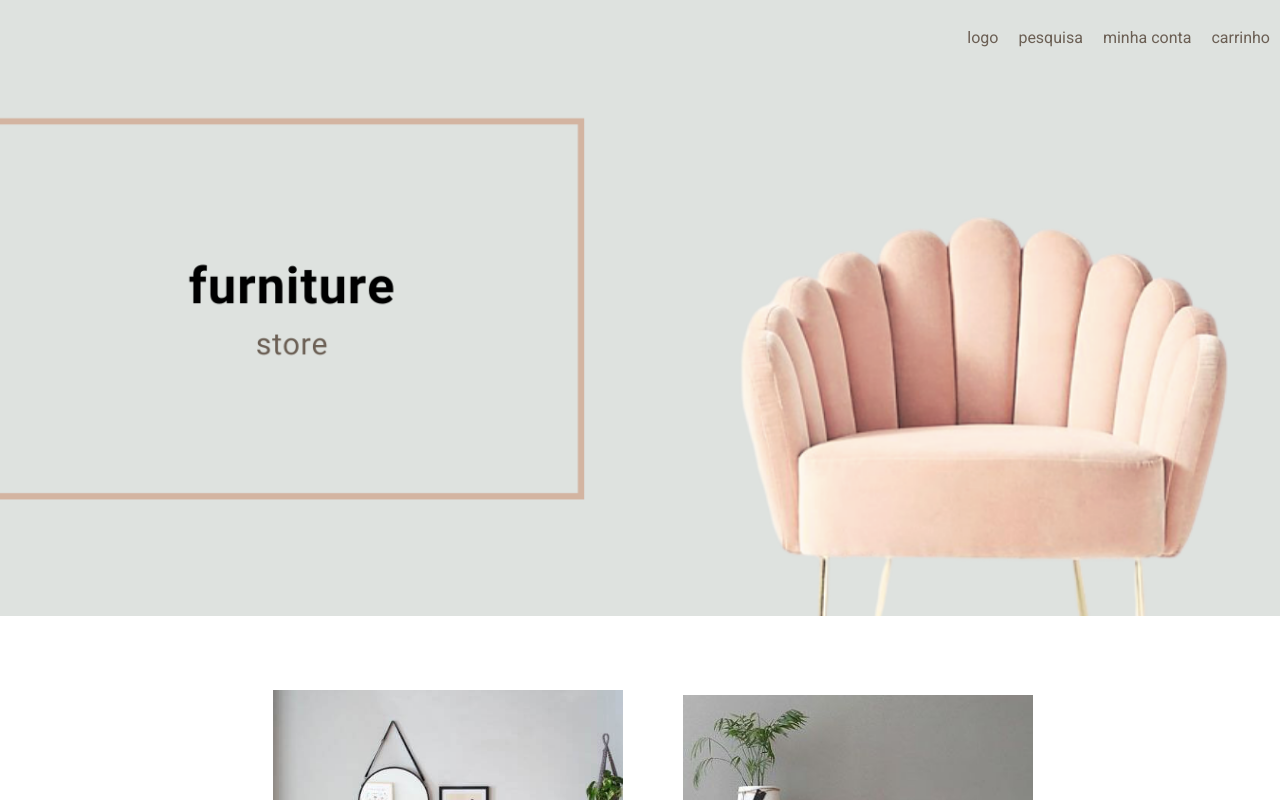
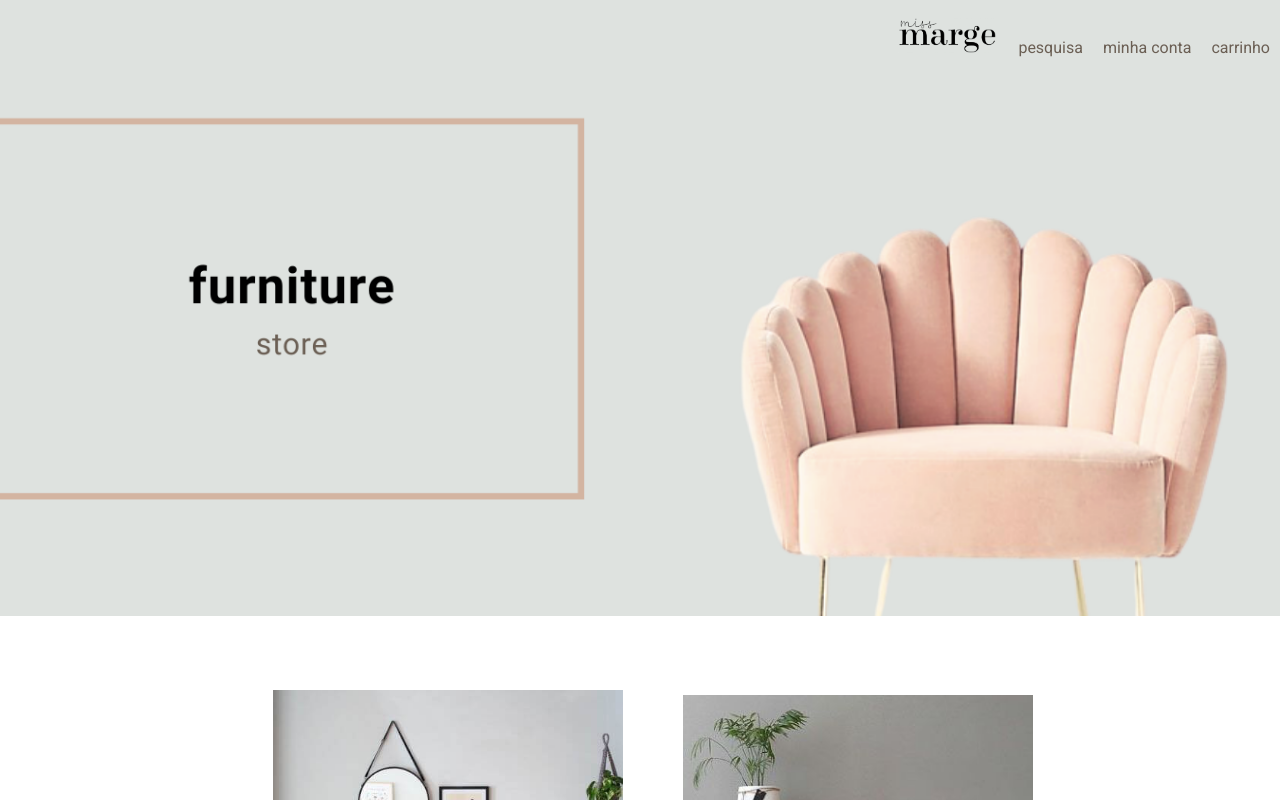
Before and after one commit to marjoriernunes/e-commerce-project, an Angular app in the folder e-commerce/: page /home in a window 1280 px wide. Shown: the top 800 px of the page. Built offline with nearby package versions, Linux system fonts and the light colour scheme.

Commit message:
add brand logo

```diff
--- a/e-commerce/src/app/shared/footer/footer.component.scss
+++ b/e-commerce/src/app/shared/footer/footer.component.scss
@@ -1,12 +1,13 @@
 section {
   width: 100%;
-  height: 325px;
+  height: 200px;
   display: flex;
-  align-items: center;
+  align-items: flex-start;
   justify-content: center;
+  background-color: #F7F7F9;
 }
 
 .footer {
   width: 95%;
-  border-top: 2px solid #D3B4A1;
+  border-top: 3px solid #D3B4A1;
 }
--- a/e-commerce/src/app/shared/menu/menu.component.html
+++ b/e-commerce/src/app/shared/menu/menu.component.html
@@ -1,6 +1,8 @@
 <section id="menu">
   <nav>
-    <a [routerLink]="['/home']" class="brand-logo">logo</a>
+    <a [routerLink]="['/home']">
+      <img src="assets/images/logo.png" class="brand-logo" alt="Ms. Marge">
+    </a>
     <!-- todo - dropdown select -->
     <a href="">Pesquisa</a>
     <!-- todo - dropdown select -->
--- a/e-commerce/src/app/shared/menu/menu.component.scss
+++ b/e-commerce/src/app/shared/menu/menu.component.scss
@@ -22,3 +22,8 @@ a:hover {
   border-radius: 15px;
   color: #141414;
 }
+
+.brand-logo {
+  width: 100px;
+  height: auto;
+}
```
Also changed, not shown: e-commerce/src/assets/images/logo.png (added).
